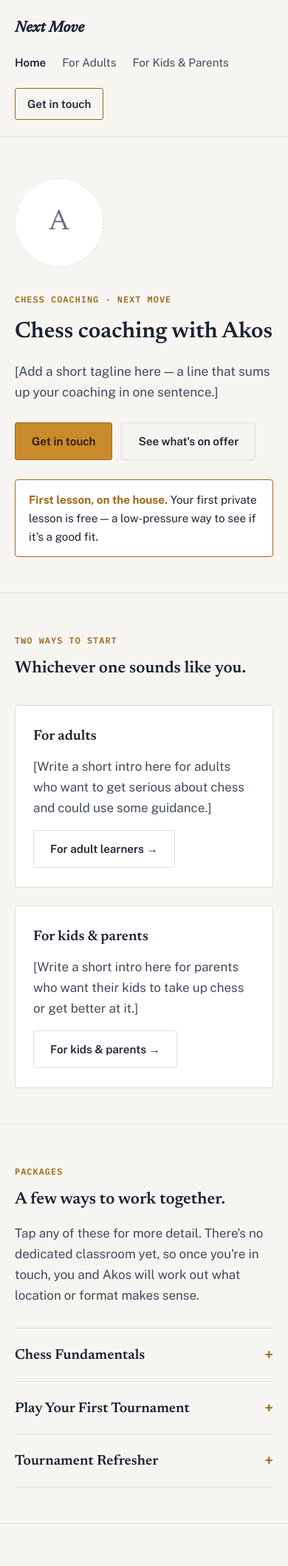
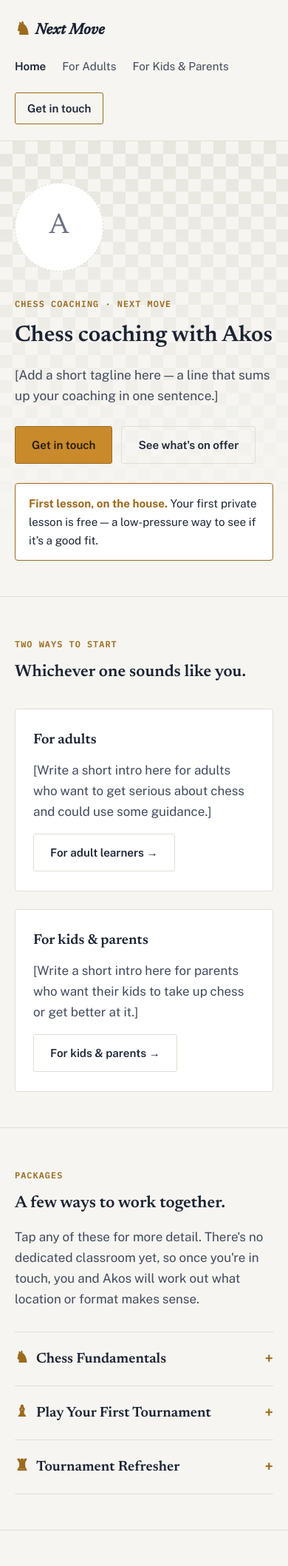
Before and after one commit to harman28/nextmove, a Flask app: page / in a window 390 px wide. Shown: the top 2117 px of the page at 74% size. Run offline with Flask 3, Linux system fonts and the light colour scheme; data comes from the database, SQL or seed files in the repository; data that the repository does not hold is empty.

Commit message:
Add real chess visual identity: knight mark, checker texture, piece bullets, favicon
The site had no chess motifs at all beyond words on a page. Added:
- A knight glyph (♞) in the wordmark, both header and footer — doubles as
  a pun on "Next Move" (a knight's move is a chess move by definition).
- A subtle checkerboard texture behind the hero content, isolated to its
  own ::before layer so it doesn't wash out the button/banner text the
  way a mask-image directly on .hero did in my first pass (masking an
  element masks all its children's painted content, not just its own
  background-image).
- Rotating piece bullets (pawn/bishop/rook/knight) before each package
  title in the accordion.
- An actual favicon (there wasn't one) — a knight glyph on a navy square.

Verified in light mode, dark mode, and mobile width via Playwright.

Co-Authored-By: Claude Sonnet 5 <noreply@anthropic.com>
Claude-Session: https://claude.ai/code/session_01UZ1p8HnmMaLxBTSDHfjP84

```diff
--- a/static/style.css
+++ b/static/style.css
@@ -82,6 +82,14 @@ p { color: var(--ink-soft); }
   color: var(--ink);
   text-decoration: none;
 }
+.wordmark-piece {
+  font-style: normal;
+  color: var(--accent-deep);
+  margin-right: 6px;
+  font-size: 1.15em;
+  vertical-align: -0.05em;
+  display: inline-block;
+}
 .site-header nav { display: flex; gap: 22px; align-items: center; flex-wrap: wrap; }
 .site-header nav a {
   color: var(--ink-soft);
@@ -116,8 +124,29 @@ p { color: var(--ink-soft); }
 
 /* hero */
 .hero {
+  position: relative;
   padding-block: 56px 48px;
   border-bottom: 1px solid var(--line);
+}
+.hero::before {
+  content: "";
+  position: absolute;
+  inset: 0;
+  z-index: 0;
+  pointer-events: none;
+  background-image:
+    linear-gradient(45deg, color-mix(in srgb, var(--line) 65%, transparent) 25%, transparent 25%),
+    linear-gradient(-45deg, color-mix(in srgb, var(--line) 65%, transparent) 25%, transparent 25%),
+    linear-gradient(45deg, transparent 75%, color-mix(in srgb, var(--line) 65%, transparent) 75%),
+    linear-gradient(-45deg, transparent 75%, color-mix(in srgb, var(--line) 65%, transparent) 75%);
+  background-size: 34px 34px;
+  background-position: 0 0, 0 17px, 17px -17px, -17px 0;
+  -webkit-mask-image: linear-gradient(to bottom, black, transparent 85%);
+  mask-image: linear-gradient(to bottom, black, transparent 85%);
+}
+.hero-grid, .hero > .free-banner {
+  position: relative;
+  z-index: 1;
 }
 .hero-grid {
   display: grid;
@@ -201,6 +230,12 @@ details.package summary {
   color: var(--ink);
 }
 details.package summary::-webkit-details-marker { display: none; }
+.piece-bullet {
+  color: var(--accent-deep);
+  margin-right: 10px;
+  font-size: 1.1em;
+  display: inline-block;
+}
 details.package summary .chevron {
   font-family: "IBM Plex Mono", monospace;
   color: var(--accent-deep);
--- a/templates/_packages.html
+++ b/templates/_packages.html
@@ -1,8 +1,9 @@
 <div class="packages-list">
+  {% set pieces = ['&#9822;', '&#9821;', '&#9820;', '&#9823;'] %}
   {% for p in packages %}
   <details class="package">
     <summary>
-      <span>{{ p.title }}</span>
+      <span><span class="piece-bullet" aria-hidden="true">{{ pieces[loop.index0 % pieces|length]|safe }}</span>{{ p.title }}</span>
       <span class="chevron">+</span>
     </summary>
     <p class="package-summary-text">{{ p.summary }}</p>
--- a/templates/admin.html
+++ b/templates/admin.html
@@ -4,6 +4,7 @@
 <meta charset="utf-8">
 <meta name="viewport" content="width=device-width, initial-scale=1">
 <title>Admin &middot; Next Move</title>
+<link rel="icon" type="image/svg+xml" href="{{ url_for('static', filename='favicon.svg') }}">
 <link href="https://fonts.googleapis.com/css2?family=Newsreader:ital,wght@0,600;1,500&family=Public+Sans:wght@400;500;600&family=IBM+Plex+Mono:wght@500&display=swap" rel="stylesheet">
 <link rel="stylesheet" href="{{ url_for('static', filename='style.css') }}">
 <link rel="stylesheet" href="{{ url_for('static', filename='admin.css') }}">
--- a/templates/admin_login.html
+++ b/templates/admin_login.html
@@ -4,6 +4,7 @@
 <meta charset="utf-8">
 <meta name="viewport" content="width=device-width, initial-scale=1">
 <title>Admin &middot; Next Move</title>
+<link rel="icon" type="image/svg+xml" href="{{ url_for('static', filename='favicon.svg') }}">
 <link href="https://fonts.googleapis.com/css2?family=Newsreader:ital,wght@0,600;1,500&family=Public+Sans:wght@400;600&display=swap" rel="stylesheet">
 <link rel="stylesheet" href="{{ url_for('static', filename='style.css') }}">
 </head>
--- a/templates/base.html
+++ b/templates/base.html
@@ -5,6 +5,7 @@
 <meta name="viewport" content="width=device-width, initial-scale=1">
 <title>{% block title %}{{ settings.coach_name }} &middot; Next Move Chess{% endblock %}</title>
 <meta name="description" content="{{ settings.tagline }}">
+<link rel="icon" type="image/svg+xml" href="{{ url_for('static', filename='favicon.svg') }}">
 <link rel="preconnect" href="https://fonts.googleapis.com">
 <link rel="preconnect" href="https://fonts.gstatic.com" crossorigin>
 <link href="https://fonts.googleapis.com/css2?family=Newsreader:ital,wght@0,400;0,500;0,600;1,500&family=Public+Sans:wght@400;500;600;700&family=IBM+Plex+Mono:wght@500;600&display=swap" rel="stylesheet">
@@ -12,7 +13,7 @@
 </head>
 <body>
   <header class="site-header">
-    <a class="wordmark" href="{{ url_for('home') }}">Next Move</a>
+    <a class="wordmark" href="{{ url_for('home') }}"><span class="wordmark-piece" aria-hidden="true">&#9822;</span>Next Move</a>
     <nav>
       <a href="{{ url_for('home') }}" class="{{ 'active' if active_page == 'home' }}">Home</a>
       <a href="{{ url_for('adults') }}" class="{{ 'active' if active_page == 'adults' }}">For Adults</a>
@@ -27,7 +28,7 @@
 
   <footer class="site-footer">
     <div class="footer-row">
-      <span class="wordmark">Next Move</span>
+      <span class="wordmark"><span class="wordmark-piece" aria-hidden="true">&#9822;</span>Next Move</span>
       <span class="muted">Chess coaching with {{ settings.coach_name }}</span>
     </div>
     <div class="footer-row footer-links">
```
Also changed, not shown: static/favicon.svg (added).
